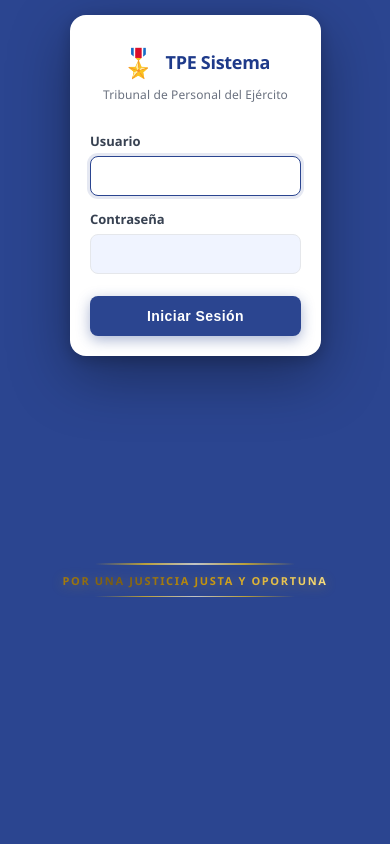
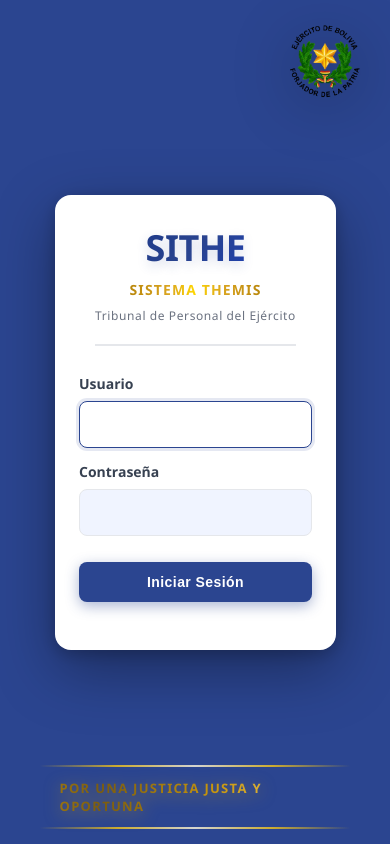
Before and after one commit to taicon-code/tpe_prueba, a Django app: page / in a window 390 px wide. Run offline with Django 5.2, Linux system fonts and the light colour scheme.

Commit message:
feat: rediseño del login - Sistema SITHE/THEMIS con layout mejorado
- Agregado título "SITHE" y "Sistema THEMIS" integrado en el card
- Reconfigurado layout: card centrado, escudo en esquina superior derecha, Themis posicionado a la izquierda
- Aumentado tamaño de Themis a 80vh para mejor presencia visual
- Aumentado lema "Por una justicia justa y oportuna" a 22px (más prominente)
- Achicado padding del card de los costados (36px)
- Mejorado responsividad para dispositivos móviles y tablets
- Aumentado tamaño de inputs Usuario/Contraseña (14px padding, 15px font)
- Agregada línea divisoria entre títulos y campos del formulario

Co-Authored-By: Claude Haiku 4.5 <noreply@anthropic.com>

```diff
--- a/tpe_app/static/tpe_app/css/login.css
+++ b/tpe_app/static/tpe_app/css/login.css
@@ -20,26 +20,29 @@ body {
 .page {
   width: 100vw;
   height: 100vh;
-  display: grid;
-  grid-template-columns: 1fr 300px 1fr;
-  grid-template-rows: 1fr auto;
+  display: flex;
+  flex-direction: column;
   align-items: center;
-  justify-items: center;
+  justify-content: center;
   padding: 20px;
   gap: 0;
+  position: relative;
 }
 
 /* ── LEFT: THEMIS ── */
 .themis-col {
+  position: fixed;
+  left: 20px;
+  bottom: 80px;
   display: flex;
   align-items: flex-end;
   justify-content: center;
-  height: 100%;
-  padding-bottom: 60px;
+  height: auto;
+  width: auto;
 }
 
 .themis-img {
-  height: min(75vh, 500px);
+  height: min(80vh, 550px);
   width: auto;
   object-fit: contain;
   transform-origin: bottom center;
@@ -64,15 +67,17 @@ body {
   display: flex;
   align-items: center;
   justify-content: center;
-  height: 100%;
+  height: auto;
+  width: auto;
   z-index: 10;
+  flex: 1;
 }
 
 .card {
   background: #fff;
   border-radius: 16px;
-  padding: 44px 40px 36px;
-  width: 340px;
+  padding: 36px 36px 40px;
+  width: 420px;
   box-shadow: 0 20px 60px rgba(0,0,0,0.35), 0 4px 16px rgba(0,0,0,0.2);
   animation: cardIn 1s 0.3s cubic-bezier(0.22,1,0.36,1) both;
   display: flex;
@@ -84,6 +89,54 @@ body {
 @keyframes cardIn {
   from { opacity: 0; transform: translateY(30px) scale(0.95); }
   to   { opacity: 1; transform: translateY(0) scale(1); }
+}
+
+/* ── TITLE AREA (Dentro del card, arriba) ── */
+.title-area {
+  display: flex;
+  flex-direction: column;
+  align-items: center;
+  gap: 8px;
+  margin-bottom: 28px;
+  padding-bottom: 20px;
+  border-bottom: 2px solid #e5e7eb;
+  animation: titleIn 0.8s 0.2s cubic-bezier(0.22,1,0.36,1) both;
+}
+
+.main-title {
+  font-size: 48px;
+  font-weight: 900;
+  letter-spacing: -0.5px;
+  background: linear-gradient(135deg, #1e3a8a 0%, #2b4590 50%, #1e40af 100%);
+  -webkit-background-clip: text;
+  -webkit-text-fill-color: transparent;
+  background-clip: text;
+  text-shadow: 0 4px 12px rgba(43,69,144,0.2);
+}
+
+.sub-title {
+  font-size: 18px;
+  font-weight: 700;
+  letter-spacing: 0.08em;
+  background: linear-gradient(90deg,
+    #b8860b 0%, #daa520 30%, #ffd700 50%,
+    #daa520 70%, #b8860b 100%);
+  -webkit-background-clip: text;
+  -webkit-text-fill-color: transparent;
+  background-clip: text;
+  text-transform: uppercase;
+}
+
+.description {
+  font-size: 13px;
+  color: #6b7280;
+  letter-spacing: 0.05em;
+  font-weight: 500;
+}
+
+@keyframes titleIn {
+  from { opacity: 0; transform: translateY(-20px); }
+  to   { opacity: 1; transform: translateY(0); }
 }
 
 .card-header {
@@ -124,19 +177,19 @@ body {
 
 label {
   display: block;
-  font-size: 13px;
+  font-size: 14px;
   font-weight: 600;
   color: #374151;
-  margin-bottom: 6px;
+  margin-bottom: 8px;
 }
 
 input[type="text"],
 input[type="password"] {
   width: 100%;
-  padding: 11px 14px;
+  padding: 14px 16px;
   border: 1.5px solid #e5e7eb;
   border-radius: 8px;
-  font-size: 14px;
+  font-size: 15px;
   color: #111827;
   background: #f0f4ff;
   outline: none;
@@ -187,13 +240,13 @@ input[type="password"]:focus {
 /* ── LOGIN BUTTON ── */
 .btn-login {
   width: 100%;
-  margin-top: 8px;
-  padding: 13px;
+  margin-top: 12px;
+  padding: 15px 16px;
   background: #2b4590;
   color: #fff;
   border: none;
   border-radius: 8px;
-  font-size: 15px;
+  font-size: 16px;
   font-weight: 700;
   letter-spacing: 0.03em;
   cursor: pointer;
@@ -215,19 +268,23 @@ input[type="password"]:focus {
   cursor: not-allowed;
 }
 
-/* ── RIGHT: SHIELD ── */
+/* ── RIGHT: SHIELD (Esquina superior derecha) ── */
 .shield-col {
+  position: fixed;
+  top: 20px;
+  right: 30px;
   display: flex;
-  align-items: flex-start;
+  align-items: center;
   justify-content: center;
-  height: 100%;
-  padding: 20px 20px 20px;
+  height: auto;
+  width: auto;
+  padding: 0;
   overflow: visible;
 }
 
 .shield-img {
-  height: 150px;
-  max-width: 150px;
+  height: 140px;
+  max-width: 140px;
   width: auto;
   object-fit: contain;
   animation: shieldIn 1.6s 0.6s cubic-bezier(0.22,1,0.36,1) both;
@@ -241,13 +298,19 @@ input[type="password"]:focus {
 
 /* ── BOTTOM: MOTTO ── */
 .motto-row {
-  grid-column: 1 / -1;
+  position: fixed;
+  bottom: 20px;
+  left: 50%;
+  transform: translateX(-50%);
   display: flex;
   flex-direction: column;
   align-items: center;
-  gap: 6px;
-  padding-bottom: 24px;
+  gap: 8px;
+  padding: 0 20px;
   animation: mottoIn 1.8s 1.2s ease-out both;
+  width: 90%;
+  max-width: 100%;
+  z-index: 5;
 }
 
 @keyframes mottoIn {
@@ -256,16 +319,17 @@ input[type="password"]:focus {
 }
 
 .divider-line {
-  width: 460px;
-  height: 1.5px;
+  width: 100%;
+  max-width: 900px;
+  height: 2px;
   background: linear-gradient(90deg, transparent, #f5c518, #fff8e0, #f5c518, transparent);
-  opacity: 0.7;
+  opacity: 0.8;
 }
 
 .motto-text {
-  font-size: 15px;
-  font-weight: 800;
-  letter-spacing: 0.2em;
+  font-size: 22px;
+  font-weight: 900;
+  letter-spacing: 0.15em;
   text-transform: uppercase;
   background: linear-gradient(90deg,
     #7a5c10 0%, #c8960c 18%, #f5d76e 38%,
@@ -275,8 +339,9 @@ input[type="password"]:focus {
   background-clip: text;
   background-size: 200% auto;
   animation: goldShimmer 4s 3s linear infinite;
-  filter: drop-shadow(0 2px 6px rgba(200,150,12,0.4));
-  padding: 2px 0;
+  filter: drop-shadow(0 3px 8px rgba(200,150,12,0.6));
+  padding: 4px 20px;
+  line-height: 1.4;
 }
 
 @keyframes goldShimmer {
@@ -297,40 +362,46 @@ input[type="password"]:focus {
     height: min(60vh, 350px);
   }
 
+  .main-title {
+    font-size: 42px;
+  }
+
+  .sub-title {
+    font-size: 16px;
+  }
+
   .card {
-    width: 320px;
-    padding: 36px 32px 28px;
+    width: 420px;
+    padding: 32px 40px 36px;
   }
 }
 
 @media (max-width: 992px) {
-  .page {
-    grid-template-columns: 1fr;
-    grid-template-rows: auto 1fr auto;
-    padding: 15px;
-  }
-
-  .themis-col,
-  .shield-col {
+  .themis-col {
     display: none;
   }
 
-  .login-col {
-    height: auto;
+  .shield-col {
+    top: 15px;
+    right: 15px;
+  }
+
+  .shield-img {
+    height: 120px;
+    max-width: 120px;
   }
 
   .card {
     width: 100%;
-    max-width: 400px;
+    max-width: 440px;
   }
 
   .divider-line {
-    width: 300px;
+    max-width: 600px;
   }
 
   .motto-text {
-    font-size: 12px;
-    letter-spacing: 0.15em;
+    font-size: 15px;
   }
 }
 
@@ -339,17 +410,27 @@ input[type="password"]:focus {
     background: #2b4590;
   }
 
+  .shield-img {
+    height: 100px;
+    max-width: 100px;
+  }
+
+  .main-title {
+    font-size: 36px;
+  }
+
+  .sub-title {
+    font-size: 14px;
+  }
+
+  .description {
+    font-size: 12px;
+  }
+
   .card {
     width: 100%;
-    padding: 28px 20px 20px;
-  }
-
-  .card-title {
-    font-size: 18px;
-  }
-
-  .card-sub {
-    font-size: 12px;
+    max-width: 95vw;
+    padding: 28px 24px 20px;
   }
 
   .field-group {
@@ -362,10 +443,15 @@ input[type="password"]:focus {
   }
 
   .divider-line {
-    width: 200px;
+    max-width: 350px;
   }
 
   .motto-text {
-    font-size: 11px;
+    font-size: 13px;
+    letter-spacing: 0.1em;
+  }
+
+  .motto-row {
+    bottom: 15px;
   }
 }
--- a/tpe_app/templates/tpe_app/login.html
+++ b/tpe_app/templates/tpe_app/login.html
@@ -19,13 +19,14 @@
     <!-- CENTER: Login Card -->
     <div class="login-col">
         <div class="card">
+            <!-- TITLE AREA: Dentro del card, al inicio -->
+            <div class="title-area">
+                <div class="main-title">SITHE</div>
+                <div class="sub-title">Sistema THEMIS</div>
+                <div class="description">Tribunal de Personal del Ejército</div>
+            </div>
+
             <div class="card-header">
-                <div class="card-title">
-                    <span class="medal-icon">🎖️</span>
-                    <span>TPE Sistema</span>
-                </div>
-                <div class="card-sub">Tribunal de Personal del Ejército</div>
-            </div>
 
             <!-- Django Messages (errores, alertas) -->
             {% if messages %}
```
